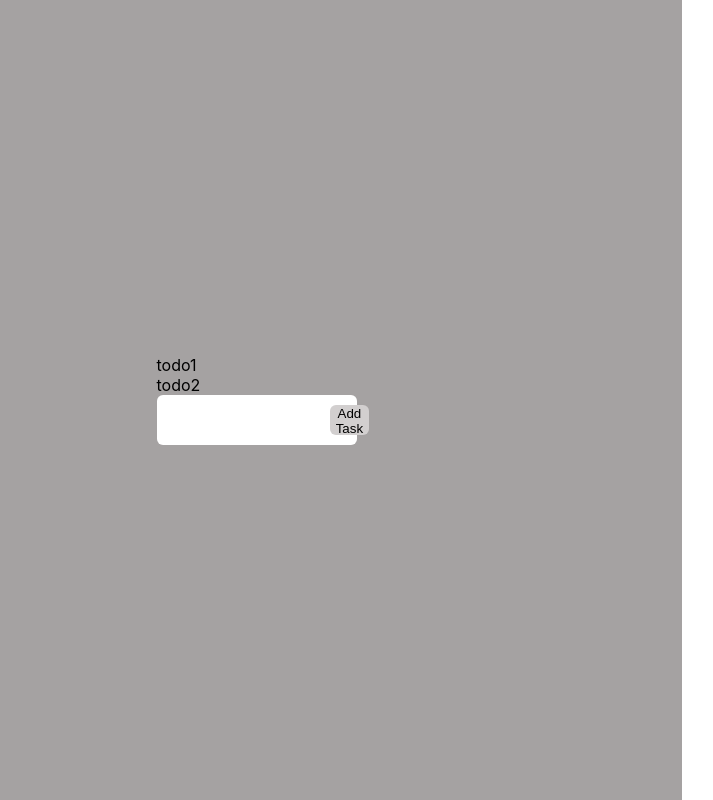
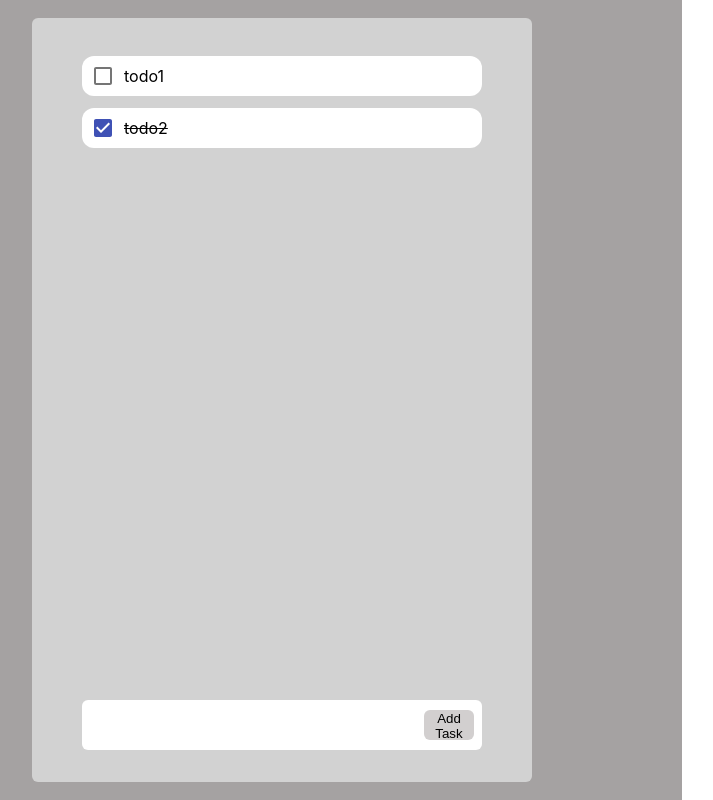
Before and after one commit to MelissaAstbury/Redux-Todo-List, a React (Create React App) app: page / in a window 1280 px wide. Shown: the whole page, without its empty margins (118-831 px from the left). Built offline with nearby package versions, Linux system fonts and the light colour scheme.

Commit message:
added styling

```diff
--- a/package.json
+++ b/package.json
@@ -3,6 +3,7 @@
   "version": "0.1.0",
   "private": true,
   "dependencies": {
+    "@material-ui/core": "^4.11.3",
     "@reduxjs/toolkit": "^1.5.0",
     "@testing-library/jest-dom": "^4.2.4",
     "@testing-library/react": "^9.5.0",
--- a/src/App.css
+++ b/src/App.css
@@ -5,3 +5,22 @@
   display: grid;
   place-items: center;
 }
+
+.app-container {
+  height: 700px;
+  width: 500px;
+  display: flex;
+  flex-direction: column;
+  align-items: center;
+  background-color: rgb(210, 210, 210);
+  border-radius: 6px;
+  padding: 32px 0;
+}
+
+.app-todo-container {
+  flex: 1;
+  width: 100%;
+  display: flex;
+  flex-direction: column;
+  align-items: center;
+}
--- a/src/components/TodoItem/TodoItem.css
+++ b/src/components/TodoItem/TodoItem.css
@@ -0,0 +1,17 @@
+.todoItem {
+  display: flex;
+  align-items: center;
+  width: 80%;
+  background-color: white;
+  margin: 6px 4px;
+  height: 40px;
+  border-radius: 12px;
+}
+
+.todoItem > p {
+  flex: 1;
+}
+
+.todoItem--done {
+  text-decoration: line-through;
+}
--- a/src/components/TodoItem/TodoItem.js
+++ b/src/components/TodoItem/TodoItem.js
@@ -1,10 +1,19 @@
 import React from 'react';
 import './TodoItem.css';
 
+import Checkbox from '@material-ui/core/Checkbox';
+
 const TodoItem = ({ id, name, done }) => {
+  const handleCheck = () => {};
   return (
     <div className="todoItem">
-      <p>{name}</p>
+      <Checkbox
+        checked={done}
+        color="primary"
+        onChange={handleCheck}
+        inputProps={{ 'aria-label': 'secondary checkbox' }}
+      />
+      <p className={done && 'todoItem--done'}>{name}</p>
     </div>
   );
 };
```
Also changed, not shown: 1 other file (tests, documents, lock files or other folders).
